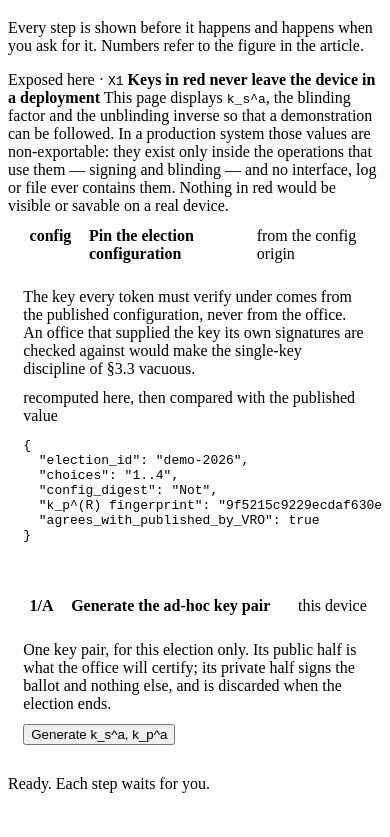
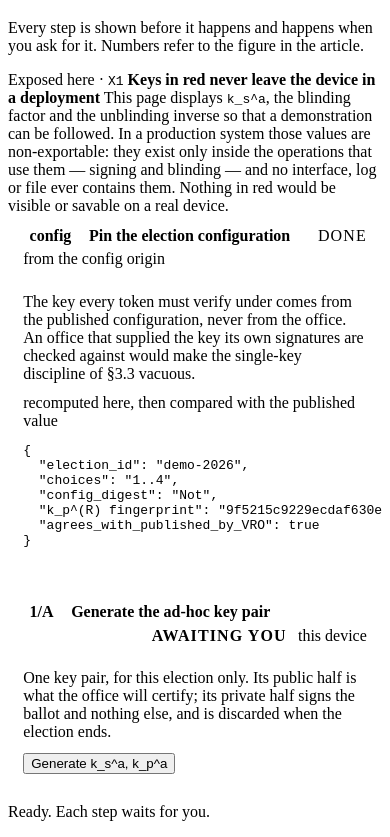
Before and after one commit to SkipperA/online_voting_POC, a website with bundled scripts: page web/voter-app/static/index.html in a window 390 px wide. Shown: the part 61-898 px from the top of the page. Before the commit the page ends 870 px from the top, so only its background shows below. Built offline with nearby package versions, Linux system fonts and the light colour scheme; no server answers; what @cloudflare/blindrsa-ts would draw is missing.

Commit message:
06-the-step-states.patch

```diff
--- a/web/voter-app/src/main.ts
+++ b/web/voter-app/src/main.ts
@@ -51,6 +51,19 @@ interface Step {
 
 const stepsEl = document.getElementById('steps')!;
 
+// Honoured in the script and not only in the stylesheet. The reduced-motion
+// rule in `tokens.css` reaches CSS animations; it does not reach
+// `Element.animate`, which is the Web Animations API, and an explicit
+// `behavior: 'smooth'` overrides the CSS `scroll-behavior` it would
+// otherwise obey. Both have to be asked here.
+const REDUCED = window.matchMedia('(prefers-reduced-motion: reduce)');
+
+/** The step's own colour, which is the trust domain's. Read rather than
+ *  written, so the page and the band cannot disagree about what teal is. */
+const accent = (): string =>
+  getComputedStyle(document.documentElement).getPropertyValue('--domain').trim()
+  || 'currentColor';
+
 function render(step: Step): void {
   const el = document.createElement('div');
   el.className = 'step todo';
@@ -58,6 +71,7 @@ function render(step: Step): void {
   el.innerHTML =
     `<div class="head"><span class="fig">${step.fig}</span>` +
     `<span class="title">${step.title}</span>` +
+    `<span class="state">not yet</span>` +
     `<span class="where">${step.where}</span></div>` +
     `<div class="body"><p class="why">${step.why}</p><div class="content"></div></div>`;
   stepsEl.append(el);
@@ -65,11 +79,13 @@ function render(step: Step): void {
   // step the voter does not know exists -- which is how "the button is
   // disabled" happens when the enabled one is simply off-screen.
   if (stepsEl.children.length > 1) {
-    el.scrollIntoView({ behavior: 'smooth', block: 'center' });
-    el.animate(
-      [{ outline: '2px solid #0d9488' }, { outline: '2px solid transparent' }],
-      { duration: 1600, easing: 'ease-out' },
-    );
+    el.scrollIntoView({ behavior: REDUCED.matches ? 'auto' : 'smooth', block: 'center' });
+    if (!REDUCED.matches) {
+      el.animate(
+        [{ outline: `2px solid ${accent()}` }, { outline: '2px solid transparent' }],
+        { duration: 1600, easing: 'ease-out' },
+      );
+    }
   }
   if (step.action) {
     const button = document.createElement('button');
@@ -84,13 +100,26 @@ function render(step: Step): void {
 }
 
 const body = (id: string) => document.querySelector(`#step-${id} .content`)!;
-const enable = (id: string) =>
-  document.getElementById(`step-${id}`)!.classList.remove('todo');
-const complete = (id: string) => {
+
+/** Three states, each said in words as well as shown in colour.
+ *
+ *  The marked step used to be the finished one -- `done` took a green
+ *  border and the live step took nothing at all, so a page of completed
+ *  work was outlined and the one thing an audience had to look at was the
+ *  only plain box on it. `current` is what carries the marking now.
+ *
+ *  Nothing is dimmed. The payloads in a finished step are the exhibit and
+ *  stay as readable as they were when it was live; what recedes is the
+ *  chrome around them, not the content.
+ */
+const state = (id: string, was: string, now: string, text: string) => {
   const el = document.getElementById(`step-${id}`)!;
-  el.classList.remove('todo');
-  el.classList.add('done');
+  el.classList.remove('todo', was);
+  el.classList.add(now);
+  el.querySelector('.state')!.textContent = text;
 };
+const enable = (id: string) => state(id, 'done', 'current', 'awaiting you');
+const complete = (id: string) => state(id, 'current', 'done', 'done');
 
 function payload(id: string, caption: string, value: unknown, savable?: string) {
   const wrap = document.createElement('div');
--- a/web/voter-app/static/index.html
+++ b/web/voter-app/static/index.html
@@ -4,15 +4,24 @@
 <meta charset="utf-8">
 <title>Voter application</title>
 <style>
- :root{--measure:58rem;--dim:var(--ink-dim);--line:var(--rule)}
+ :root{--measure:58rem}
  .step{border:1px solid var(--rule);border-radius:6px;margin:0 0 1rem;overflow:hidden}
- .step.todo{opacity:.55}
- .step.done{border-color:var(--ok)}
- .head{display:flex;gap:.7rem;align-items:baseline;padding:.7rem .95rem;background:var(--sunk)}
+ .step.todo{border-style:dashed}
+ .step.todo .head{background:transparent}
+ .step.todo .title{color:var(--ink-faint)}
+ .step.current{box-shadow:inset 0 0 0 2px var(--domain)}
+ .head{display:flex;flex-wrap:wrap;gap:.3rem .7rem;align-items:baseline;
+       padding:.7rem .95rem;background:var(--sunk)}
  .fig{font-family:var(--font-mono);font-size:var(--t-xs);font-weight:700;color:var(--domain);
       border:1px solid var(--domain);border-radius:3px;padding:.05rem .4rem;white-space:nowrap}
+ .step.current .fig{background:var(--domain);color:var(--domain-ink)}
+ .step.done .fig{color:var(--ink-faint);border-color:var(--rule-strong)}
  .title{font-weight:650}
- .where{margin-left:auto;font-size:var(--t-xs);color:var(--ink-faint)}
+ .state{margin-left:auto;font-size:var(--t-xs);letter-spacing:.07em;
+        text-transform:uppercase;color:var(--ink-faint)}
+ .step.current .state{color:var(--domain);font-weight:650}
+ .step.done .state{color:var(--ok)}
+ .where{font-size:var(--t-xs);color:var(--ink-faint)}
  .body{padding:.85rem .95rem;border-top:1px solid var(--rule)}
  .why{color:var(--ink-dim);font-size:var(--t-sm);margin:0 0 .7rem}
  label{display:block;margin:.2rem 0}
```
Also changed, not shown: CLAUDE.md (+12 -0 lines), 1 other file.
